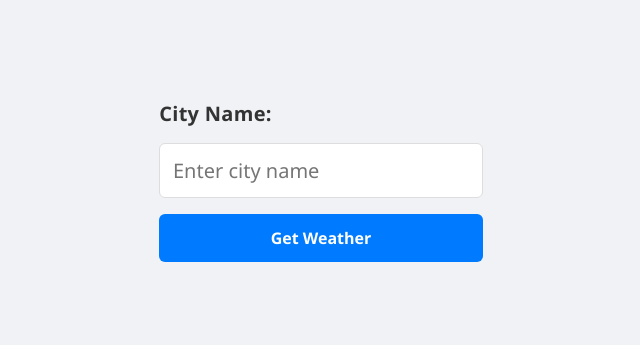
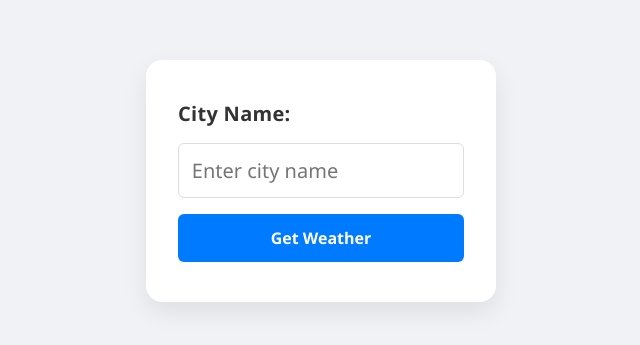
Before and after one commit to AleixMJ/TOP---Project-Weather-App, a website built with webpack: page src/index.html in a window 1280 px wide. Shown: the part 219-564 px from the top of the page, without its empty margins (319-959 px from the left). Built offline with nearby package versions, Linux system fonts and the light colour scheme.

Commit message:
minor CSS tweaks

```diff
--- a/src/styles.css
+++ b/src/styles.css
@@ -19,7 +19,7 @@ body {
 /* ==========================================
    2. APP CONTAINER (THE WEATHER CARD)
    ========================================== */
-.weather-card {
+.container {
     background: white;
     padding: 2.5rem 2rem;
     border-radius: 16px;
@@ -36,7 +36,7 @@ form {
     display: flex;
     flex-direction: column;
     gap: 1rem;
-    width: 100%; /* Spans full width of card */
+    width: 100%;
 }
 
 label {
@@ -44,11 +44,11 @@ label {
     color: #333;
     font-size: 1.25rem;
     letter-spacing: 0.3px;
-    align-self: flex-start; /* Forces label to stick to the left */
+    align-self: flex-start;
 }
 
 input {
-    width: 100%; /* Forces input to fill form width */
+    width: 100%;
     padding: 0.8rem;
     border: 1px solid #ddd;
     border-radius: 6px;
@@ -63,7 +63,7 @@ input:focus {
 }
 
 button {
-    width: 100%; /* Forces button to fill form width */
+    width: 100%;
     padding: 0.8rem;
     background-color: #007bff;
     color: white;
@@ -98,7 +98,7 @@ button:hover {
 }
 
 #temperature {
-    font-size: 2.5rem; /* Slightly reduced so "Temperature:" fits nicely */
+    font-size: 2.5rem;
     font-weight: 700;
     color: #007bff;
     margin: 0.5rem 0;
```
